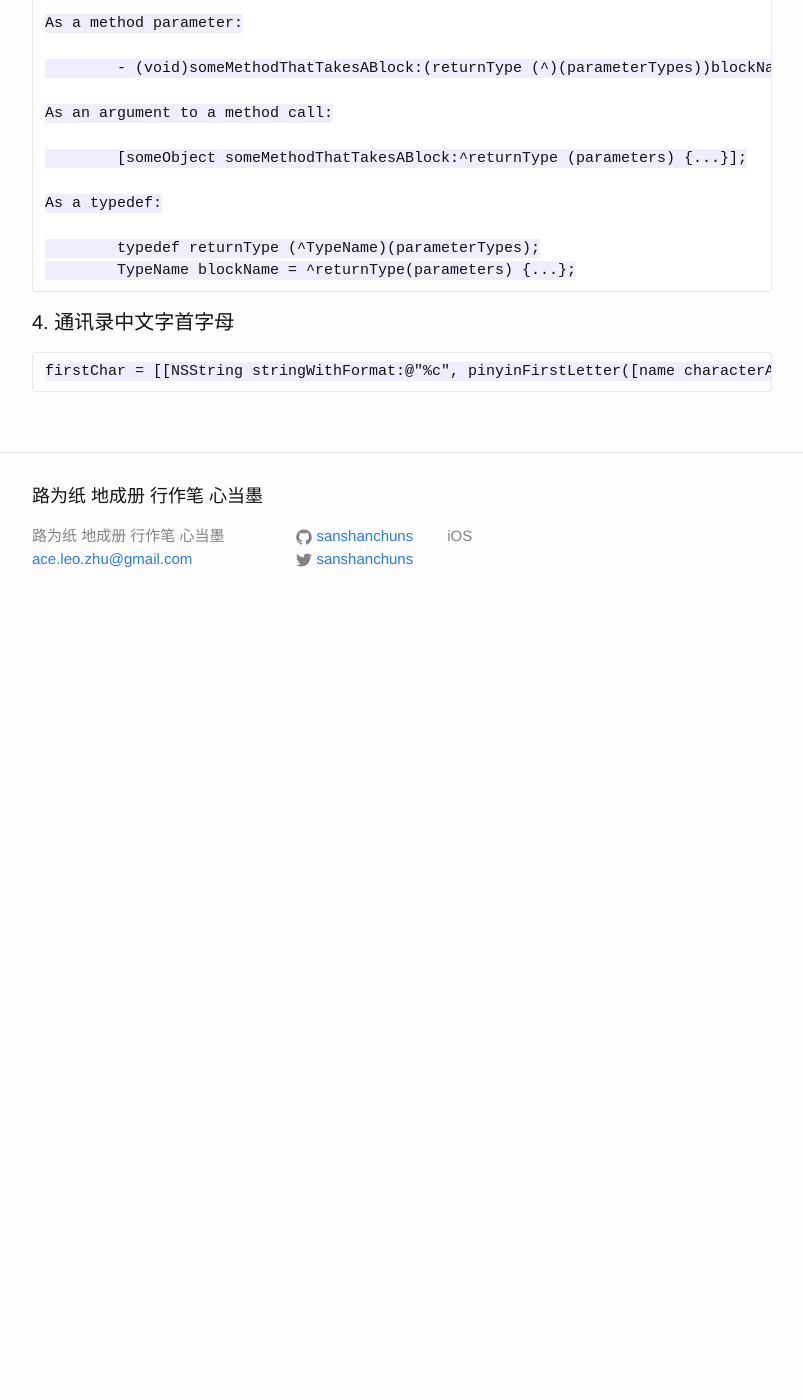
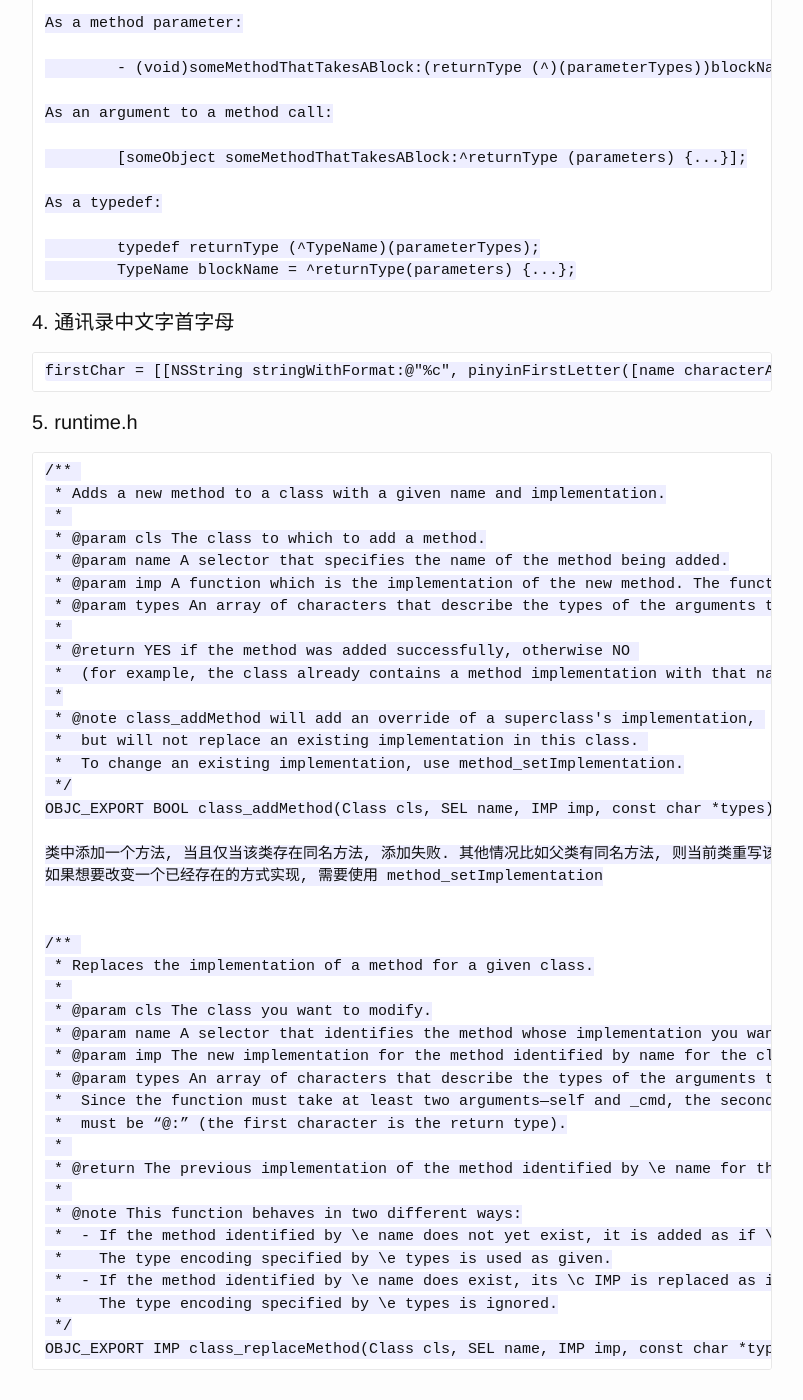
Before and after one commit to sanshanchuns/sanshanchuns.github.io, a Jekyll site: the page built from _posts/2015-07-22-iOS-Fundation.markdown, in a window 1280 px wide and 1400 px high, scrolled down 1185 px. Shown: the whole window, without its empty margins (238-1041 px from the left). Built offline with Jekyll 4.4.1, drawn with Linux system fonts in a browser that asks for light colours; before the commit the page ends 1815 px from its top, so only the background shows below that.

Commit message:
update files

```diff
--- a/_posts/2015-07-22-iOS-Fundation.markdown
+++ b/_posts/2015-07-22-iOS-Fundation.markdown
@@ -68,8 +68,48 @@ categories: jekyll update
 	firstChar = [[NSString stringWithFormat:@"%c", pinyinFirstLetter([name characterAtIndex:0])] uppercaseString];
 
 
+#### 5. runtime.h
+
+	/**
+	 * Adds a new method to a class with a given name and implementation.
+	 *
+	 * @param cls The class to which to add a method.
+	 * @param name A selector that specifies the name of the method being added.
+	 * @param imp A function which is the implementation of the new method. The function must take at least two arguments—self and _cmd.
+	 * @param types An array of characters that describe the types of the arguments to the method.
+	 *
+	 * @return YES if the method was added successfully, otherwise NO
+	 *  (for example, the class already contains a method implementation with that name).
+	 *
+	 * @note class_addMethod will add an override of a superclass's implementation,
+	 *  but will not replace an existing implementation in this class.
+	 *  To change an existing implementation, use method_setImplementation.
+	 */
+	OBJC_EXPORT BOOL class_addMethod(Class cls, SEL name, IMP imp, const char *types)
+
+	类中添加一个方法, 当且仅当该类存在同名方法, 添加失败. 其他情况比如父类有同名方法, 则当前类重写该方法
+	如果想要改变一个已经存在的方式实现, 需要使用 method_setImplementation
 
 
+	/**
+	 * Replaces the implementation of a method for a given class.
+	 *
+	 * @param cls The class you want to modify.
+	 * @param name A selector that identifies the method whose implementation you want to replace.
+	 * @param imp The new implementation for the method identified by name for the class identified by cls.
+	 * @param types An array of characters that describe the types of the arguments to the method.
+	 *  Since the function must take at least two arguments—self and _cmd, the second and third characters
+	 *  must be “@:” (the first character is the return type).
+	 *
+	 * @return The previous implementation of the method identified by \e name for the class identified by \e cls.
+	 *
+	 * @note This function behaves in two different ways:
+	 *  - If the method identified by \e name does not yet exist, it is added as if \c class_addMethod were called.
+	 *    The type encoding specified by \e types is used as given.
+	 *  - If the method identified by \e name does exist, its \c IMP is replaced as if \c method_setImplementation were called.
+	 *    The type encoding specified by \e types is ignored.
+	 */
+	OBJC_EXPORT IMP class_replaceMethod(Class cls, SEL name, IMP imp, const char *types)
 
 
 
```
